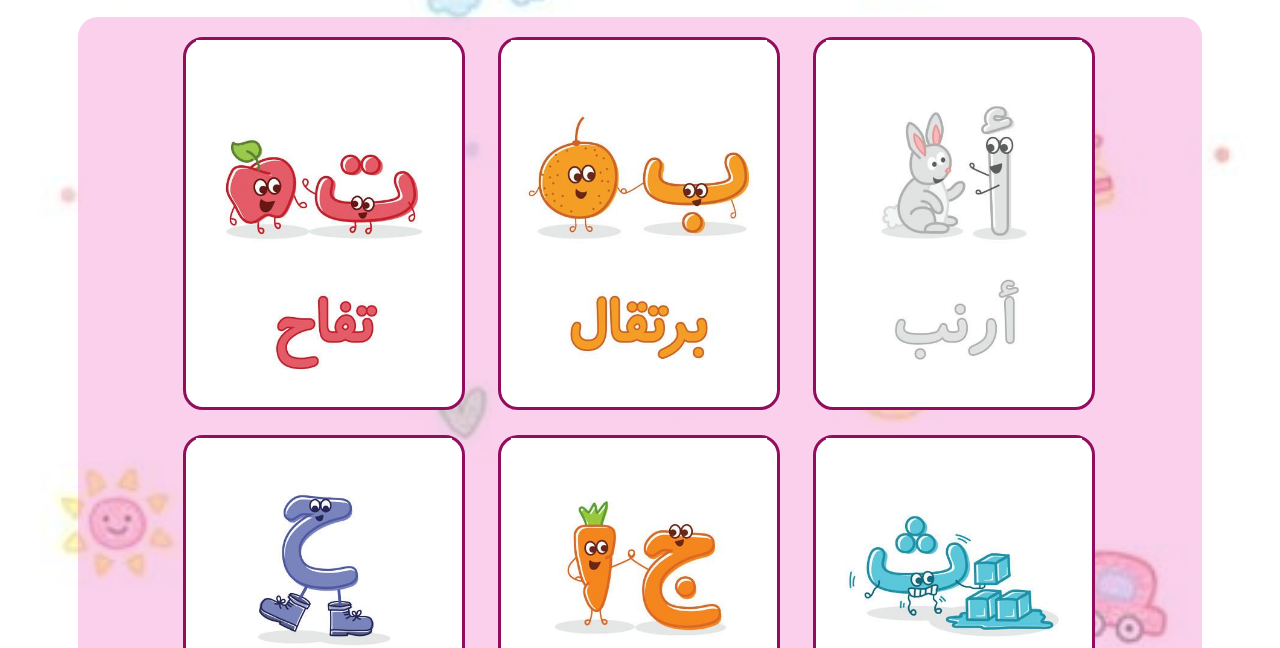
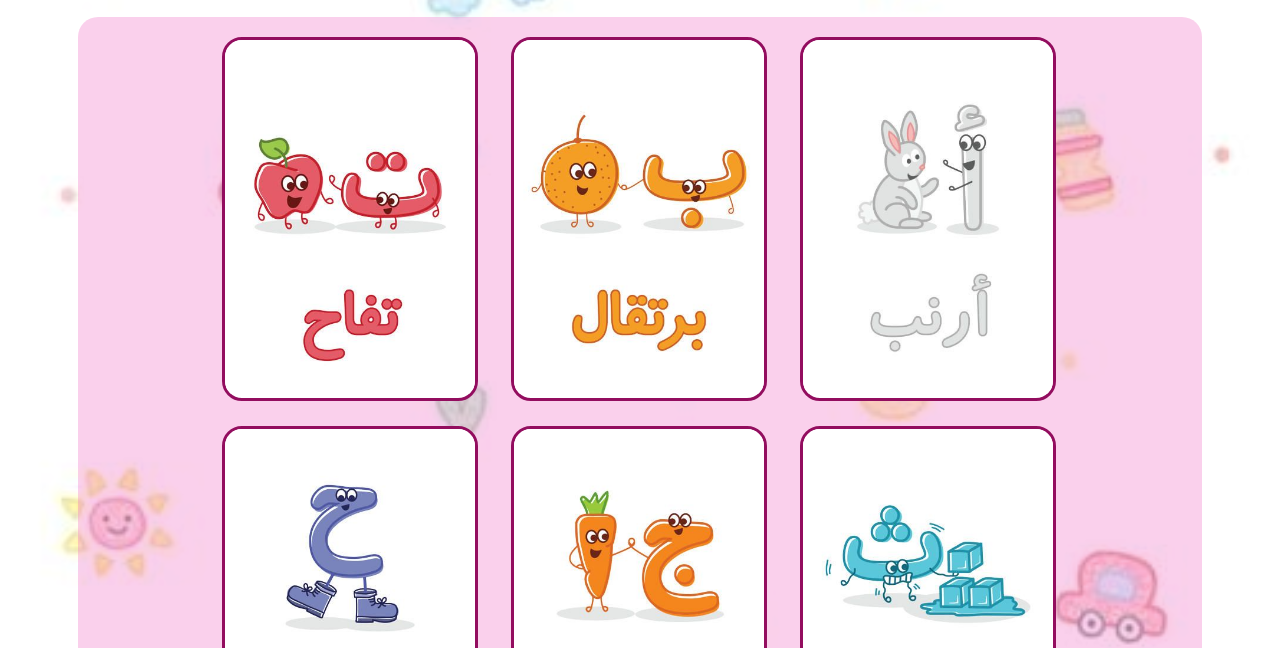
Before and after one commit to Rehab-Zaky/arabic_letters, a plain HTML site: page index.html in a window 1280 px wide. Shown: the part 152-800 px from the top of the page. Drawn offline with Linux system fonts and the light colour scheme.

Commit message:
Update style.css

```diff
--- a/style.css
+++ b/style.css
@@ -43,7 +43,8 @@
         margin-bottom: 5px;
         margin-top: 5px;
         margin-left: 8px;
-        padding: 0px 10px;
+        overflow: hidden;
+        box-sizing: border-box;
         width: 16em;
         transition: 0.3s;
       }
```
